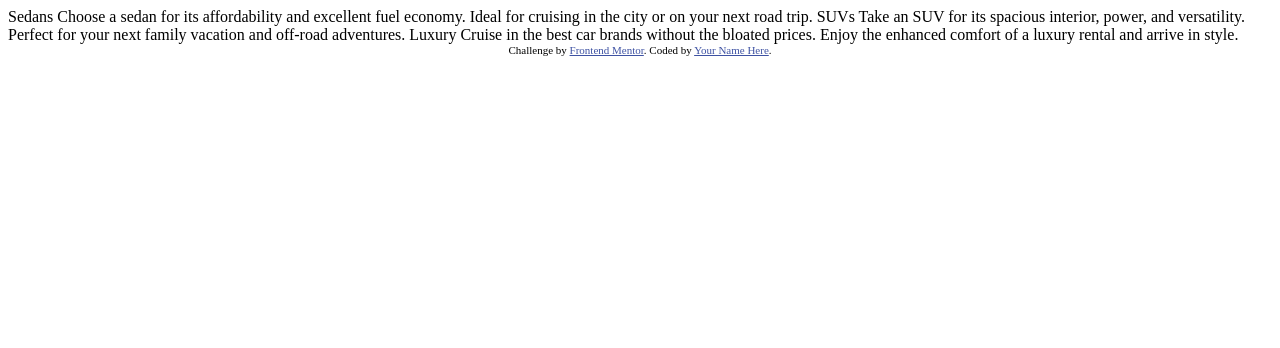
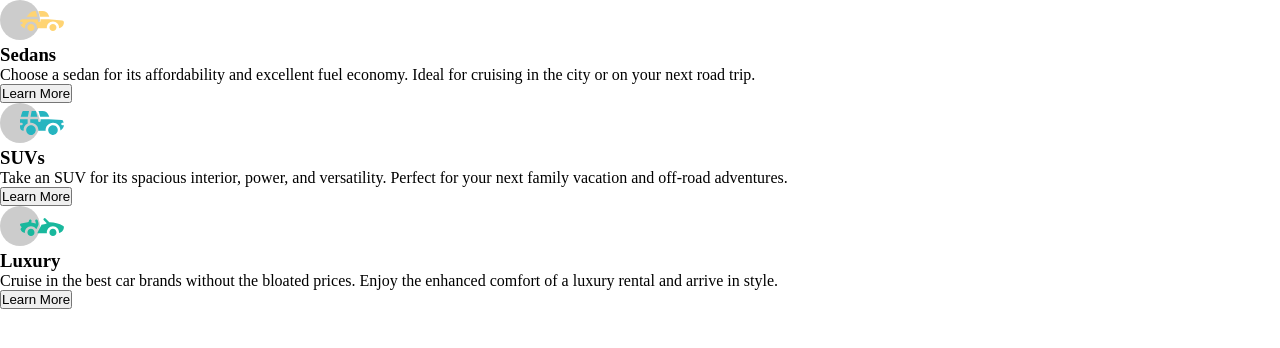
Before and after one commit to mdayrell/challenge-card-preview, a plain HTML site: page index.html in a window 1280 px wide. Drawn offline with Linux system fonts and the light colour scheme.

Commit message:
Estrutura do HTML e Arquivo Style Inicial

```diff
--- a/index.html
+++ b/index.html
@@ -5,32 +5,49 @@
   <meta name="viewport" content="width=device-width, initial-scale=1.0"> <!-- displays site properly based on user's device -->
 
   <link rel="icon" type="image/png" sizes="32x32" href="./images/favicon-32x32.png">
+  <link rel="stylesheet" href="style.css">
 
   <title>Frontend Mentor | 3-column preview card component</title>
 
-  <!-- Feel free to remove these styles or customise in your own stylesheet 👍 -->
-  <style>
-    .attribution { font-size: 11px; text-align: center; }
-    .attribution a { color: hsl(228, 45%, 44%); }
-  </style>
 </head>
 <body>
-
-  Sedans
+  <div class="cards">
+    <div class="card-01">
+      <div class="card-01-icon">
+        <img src="./images/icon-sedans.svg" alt="">
+      </div>
+      <h3>Sedans</h3>
       Choose a sedan for its affordability and excellent fuel economy. Ideal for cruising in the city
       or on your next road trip.
+      <div class="botao-card-01">
+        <button>Learn More</button>
+      </div>
+    </div>
 
-  SUVs
+    <div class="card-02">
+      <div class="card-02-icon">
+        <img src="./images/icon-suvs.svg" alt="">
+      </div>
+      <h3>SUVs</h3>
       Take an SUV for its spacious interior, power, and versatility. Perfect for your next family vacation
       and off-road adventures.
+      <div class="botao-card-02">
+        <button>Learn More</button>
+      </div>
+    </div>
 
-  Luxury
+    <div class="card-03">
+      <div class="card-03-icon">
+        <img src="./images/icon-luxury.svg" alt="">
+      </div>
+      <h3>Luxury</h3>
       Cruise in the best car brands without the bloated prices. Enjoy the enhanced comfort of a luxury
       rental and arrive in style.
+      <div class="botao-card-03">
+        <button>Learn More</button>
+      </div>
+    </div>
 
-  <div class="attribution">
-    Challenge by <a href="https://www.frontendmentor.io?ref=challenge" target="_blank">Frontend Mentor</a>.
-    Coded by <a href="#">Your Name Here</a>.
   </div>
 </body>
 </html>
--- /dev/null
+++ b/style.css
@@ -0,0 +1,4 @@
+* {
+    padding: 0;
+    margin: 0;
+}
```
Lines whose indentation alone changed are shown as unchanged.
